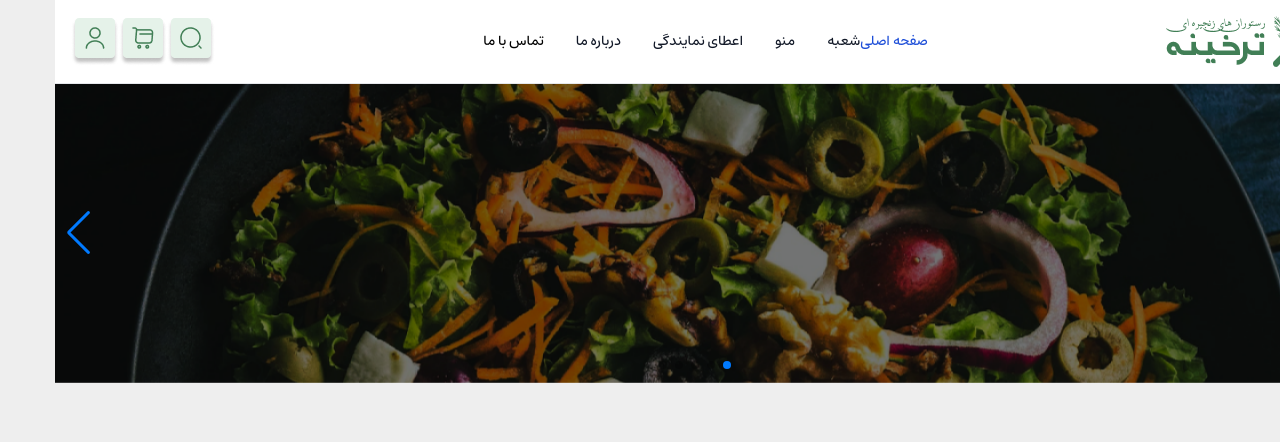
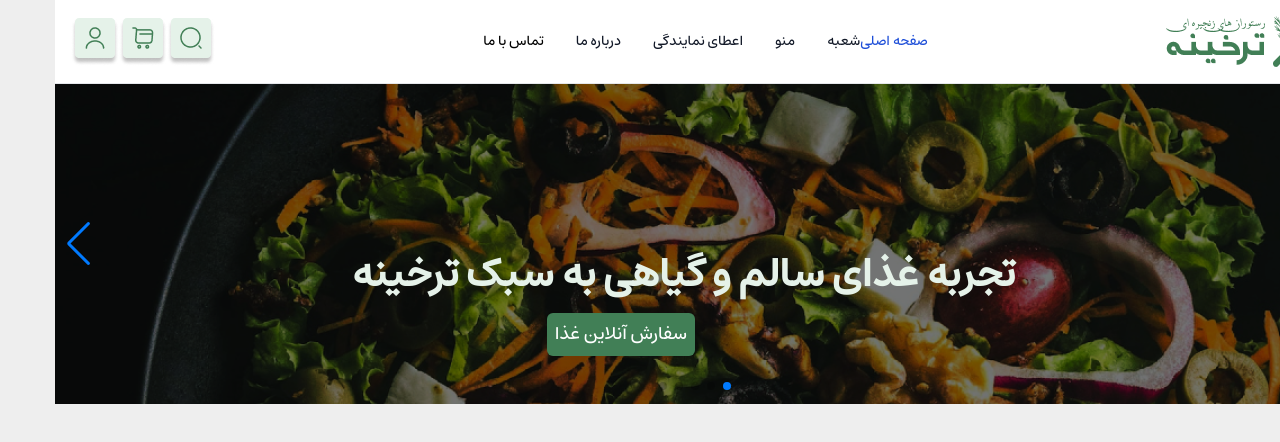
Before and after one commit to esmailireza/Tarkhineh-restaurant-chain, a React (Create React App) app: page / in a window 1280 px wide. Shown: the top 442 px of the page. Built offline with nearby package versions, Linux system fonts and the light colour scheme.

Commit message:
fix slider backgroundImage && title,buttons

```diff
--- a/src/components/swiper/swiper.css
+++ b/src/components/swiper/swiper.css
@@ -24,12 +24,13 @@
   .swiper-slide {
     text-align: center;
     font-size: 18px;
-    background: #971f1f;
-
+    background: url("../../assets/images/Slider1.png");
     /* Center slide text vertically */
     display: flex;
     justify-content: center;
     align-items: center;
+    width: 100%;
+    height: 40vh;
   }
 
   .swiper-slide img {
@@ -38,3 +39,12 @@
     height: 100%;
     object-fit: cover;
   }
+  .swiper-slide h1{
+    font-size: 40px;
+    font-weight: 700;
+    color: #E5F2E9;
+  }
+  .swiper-slide button{
+  background-color:#417F56;
+  color: white;
+  }
--- a/src/components/swiper/swiper.js
+++ b/src/components/swiper/swiper.js
@@ -25,10 +25,24 @@ const SwiperComponent = ()=>{
           }}
           navigation={true}
           modules={[Keyboard, Pagination, Navigation]}
-          className="mySwiper w-full h-full"
+          className="mySwiper w-full h-full z-0 relative"
         >
-          <SwiperSlide><img src={slideImage} alt="slide-imgage"/></SwiperSlide>
-          <SwiperSlide><img src={slideImage} alt="slide-imgage"/></SwiperSlide>
+          <SwiperSlide>
+          <div>
+            <h1 className="font-estedad z-10 absolute right-1/4 top-1/2">
+          تجربه غذای سالم و گیاهی به سبک ترخینه
+              </h1>
+              <button className="font-estedad z-10 absolute right-2/4 bottom-12 rounded-md p-2">سفارش آنلاین غذا</button>
+            </div>
+          </SwiperSlide>
+          <SwiperSlide>
+            <div>
+            <h1 className="font-estedad z-10 absolute right-1/4">
+          تجربه غذای سالم و گیاهی به سبک ترخینه
+              </h1>
+              <button className="font-estedad z-10 absolute right-2/4 bottom-12 rounded-md p-2">سفارش آنلاین غذا</button>
+            </div>
+            </SwiperSlide>
           <SwiperSlide><img src={slideImage} alt="slide-imgage"/></SwiperSlide>
           <SwiperSlide><img src={slideImage} alt="slide-imgage"/></SwiperSlide>
           <SwiperSlide><img src={slideImage} alt="slide-imgage"/></SwiperSlide>
```
